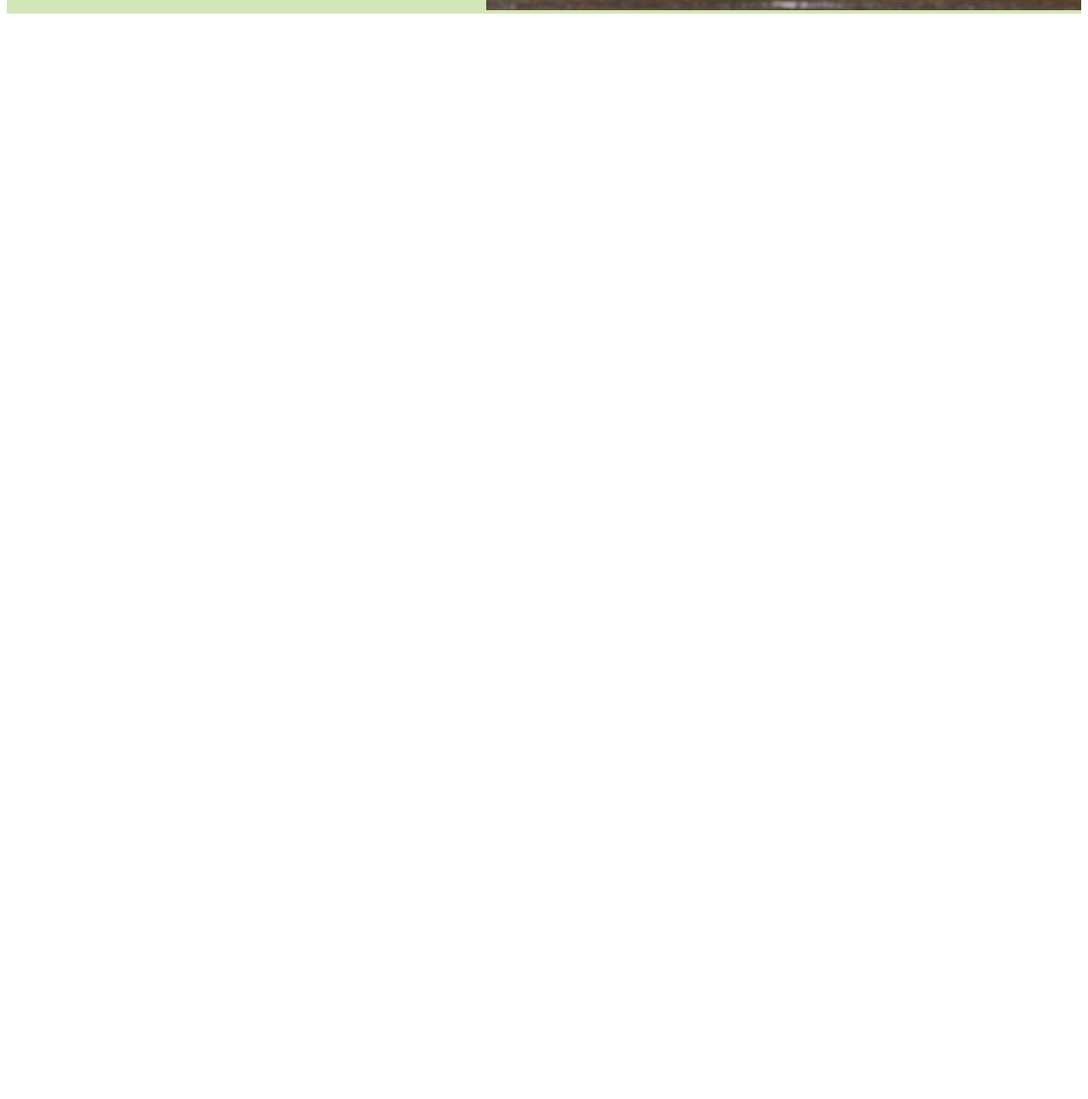
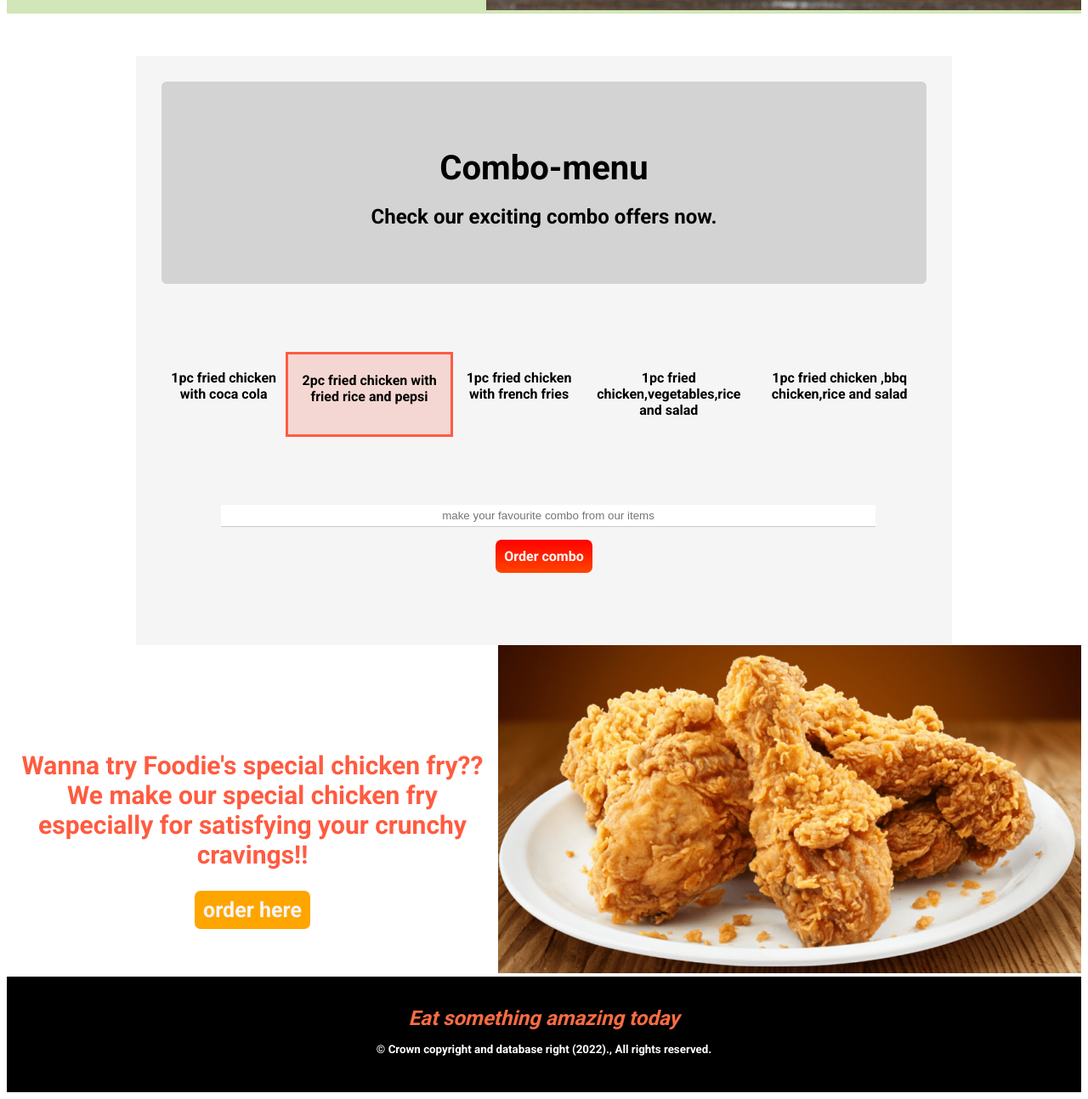
Before and after one commit to syedajebin/foodies, a plain HTML site: page index.html in a window 1280 px wide. Shown: the part 1371-2664 px from the top of the page at 85% size. Before the commit the page ends 1395 px from the top, so only its background shows below. Drawn offline with Linux system fonts and the light colour scheme.

Commit message:
second commit

```diff
--- a/index.html
+++ b/index.html
@@ -40,10 +40,66 @@
     </div>
     </section>
     <!-- menu part start here -->
+<section class="combo">
+<div class="combo-offer">
+    <div class="combo-text">
+        <h1>Combo-menu</h1>
+        <h2>Check our exciting combo offers now.</h2>
+    </div>
 
-    <div class="combo-offer">
+    <div class="combo-box">
+        <div class="offer-box 1">
+            <h4>1pc fried chicken with coca cola</h4>
+        </div>
+        <div class="offer-box 2 active-color">
+            <h4>2pc fried chicken with fried rice and pepsi</h4>
+        </div>
+        <div class="offer-box 3">
+            <h4>1pc fried chicken with french fries</h4>
+        </div>
+        <div class="offer-box 4">
+            <h4>1pc fried chicken,vegetables,rice and salad</h4>
+        </div>
+        <div class="offer-box 5">
+            <h4>1pc fried chicken ,bbq chicken,rice and salad</h4>
+        </div>
 
     </div>
+    <div class="combo-input-field">
+        <input type="text" placeholder="make your favourite combo from our items" id="combo-input-field"><br>
+        <a href="#" class="combo-btn ">Order combo</a>
+    </div>
+    </div>
+</div>
+</section>
+
+<!-- chicken section start -->
+
+    <section class="chicken">
+        <div class="chicken-fry">
+           <h1 class="chicken-text">
+            Wanna try Foodie's special chicken fry?? We make our special chicken fry especially for satisfying your crunchy
+            cravings!!
+           </h1>
+            <a class="fry" href="#">order here</a>
+        </div>
+
+        <div class="chicken-img">
+            <img src="images/chicken.png">
+        </div>
+    </section>
+    <!-- footer part -->
+    <footer>
+        <h2>Eat something amazing today </h2>
+        <small>© Crown copyright and database right (2022)., All rights reserved.</small>
+    </footer>
+    </body>
+
+    </html>
+
+    </body>
+
+    </html>
 
 </body>
 </html>
--- a/style.css
+++ b/style.css
@@ -64,3 +64,113 @@ font-style: italic;
     padding: 8px 10px;
     border-radius: 7px;
 }
+/* combo offer start here */
+.combo-offer{
+    background-color:whitesmoke ;
+
+}
+ .combo-offer {
+    font-family: 'Lato', sans-serif;
+    font-family: 'Poppins', sans-serif;
+    font-family: 'Roboto', sans-serif;
+    width: 900px;
+    padding: 30px;
+    text-align: center;
+    margin: 50px auto 0px auto;
+  }
+  .combo-offer h1 {
+    font-size: 40px;
+    font-weight: bolder;
+    margin-bottom: 11px;
+  }
+    .combo-box {
+    margin: 80px 0px;
+    width: 100%;
+    display: flex;
+    justify-content: center;
+  }
+  .combo-text{
+
+    padding: 45px;
+
+    border-radius: 6px;
+    background-color: #D3D3D3;
+  }
+  .active-color {
+    background-color: rgba(240, 145, 131, 0.3);
+    border: 3px solid #ff5b40;
+  }
+
+ .combo-input-field {
+    width: 760px;
+    text-align: center;
+    margin: 40px auto;
+  }
+   #combo-input-field {
+    width: 100%;
+    text-align: center;
+    padding: 5px;
+    border: none;
+    border-bottom: 1px solid rgb(203, 202, 202);
+  }
+  .combo-btn  {
+    margin: 15px 0px;
+    display: inline-block;
+    background-image: linear-gradient(red,orangered);
+    padding: 10px 10px;
+    border-radius: 7px;
+    text-decoration: none;
+    color: white;
+
+  }
+  /* chicken fry */
+  .chicken{
+    display: flex;
+    background-color: white;
+    text-align: center;
+
+}
+.chicken-text{
+    text-align: center;
+    padding-top: 100px;
+    font-weight: 400px;
+    font-size: 30px;
+    color: #ff5b40;
+}
+
+.fry{
+    text-decoration: none;
+
+    color: whitesmoke;
+    font-weight: 700;
+    font-size: 25px;
+    display: inline-block;
+    background-color: orange;
+    padding: 8px 10px;
+    border-radius: 7px;
+
+}
+/* footer */
+
+ footer {
+    display: flex;
+    flex-direction: column;
+    padding: 20px 15px;
+    margin-bottom: 0px;
+    justify-content: center;
+    align-items: center;
+    background-color: #000000;
+    color: black;
+
+
+  }
+  footer h2 {
+ font-style: italic;
+    margin: 15px 0px 10px;
+    color: #f96c43;
+  }
+  footer small {
+    padding: 3px;
+    color: white;
+    margin: 2px 0px 20px 0px;
+  }
```
Also changed, not shown: images/chicken.png (added).
